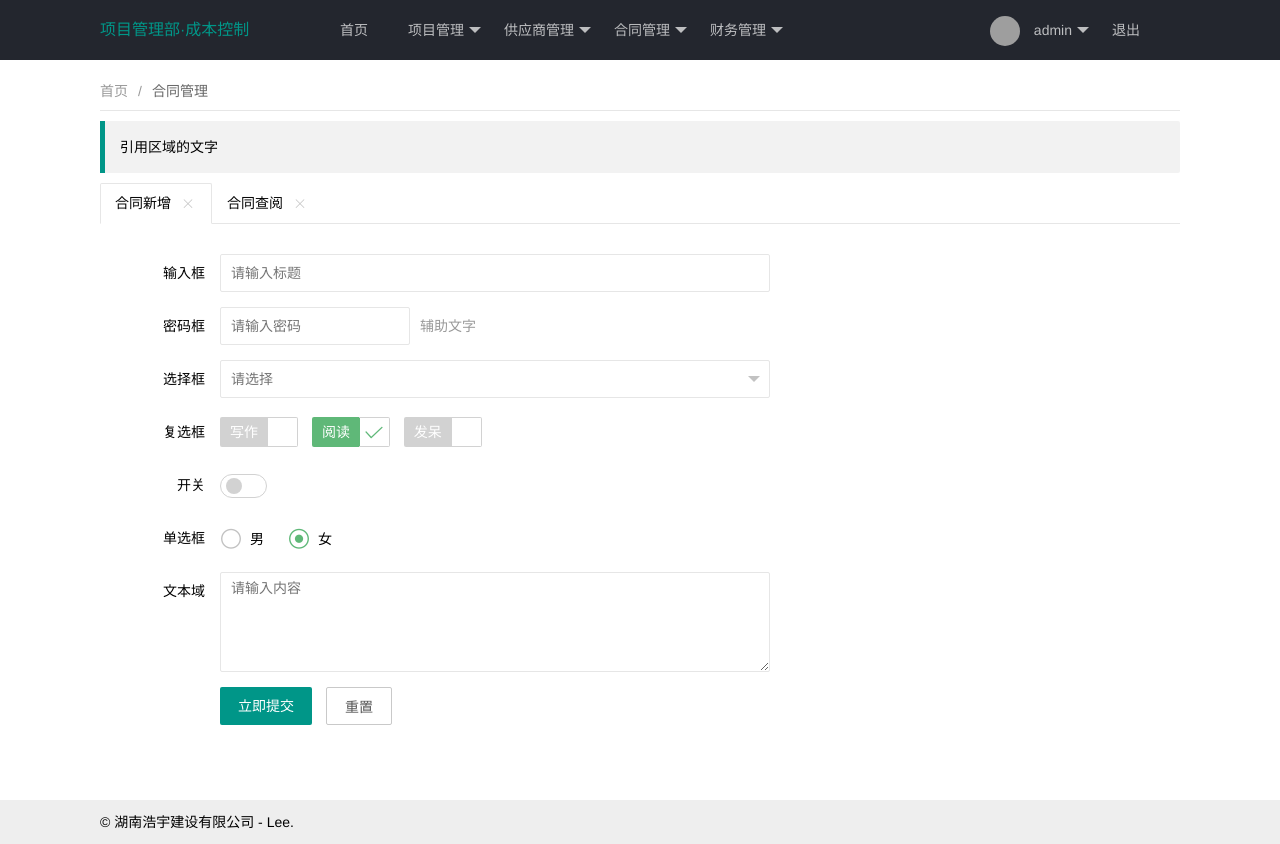
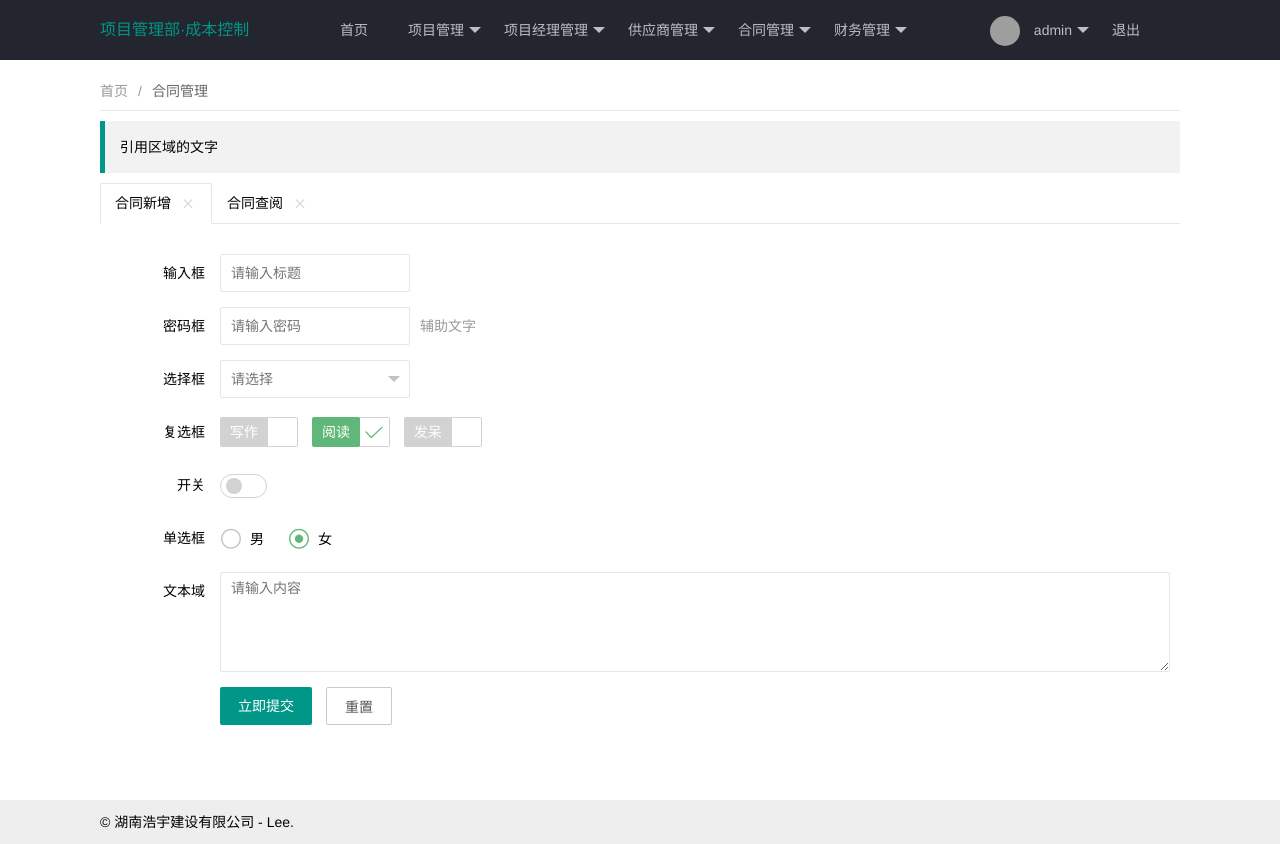
Before and after one commit to LeeSine360/hy, a PHP site: page / in a window 1280 px wide. Run offline with PHP 8.4, Linux system fonts and the light colour scheme; grey boxes are pictures that could not be loaded.

Commit message:
添加参考文件 layuicms

```diff
--- a/index.html
+++ b/index.html
@@ -15,39 +15,45 @@
     <div class="layui-logo">项目管理部·成本控制</div>
     <!-- 头部区域（可配合layui已有的水平导航） -->
     <ul class="layui-nav layui-layout-left">
-      <li class="layui-nav-item"><a href="">首页</a></li>
+      <li class="layui-nav-item"><a href="javascript:;">首页</a></li>
       <li class="layui-nav-item">
-        <a href="">项目管理</a>
+        <a href="javascript:;">项目管理</a>
         <dl class="layui-nav-child">
-          <dd><a href="">项目新增</a></dd>
-          <dd><a href="">项目查阅</a></dd>
+          <dd><a href="javascript:;" data-menu="proAdd">项目新增</a></dd>
+          <dd><a href="javascript:;" data-menu="proQuery">项目查阅</a></dd>
         </dl>
       </li>
       <li class="layui-nav-item">
-        <a href="">供应商管理</a>
+        <a href="javascript:;">项目经理管理</a>
         <dl class="layui-nav-child">
-          <dd><a href="">供应商新增</a></dd>
-          <dd><a href="">供应商查阅</a></dd>
+          <dd><a href="javascript:;" data-menu="managerAdd">项目经理新增</a></dd>
+          <dd><a href="javascript:;" data-menu="managerQuery">项目经理查阅</a></dd>
         </dl>
       </li>
       <li class="layui-nav-item">
-        <a href="">合同管理</a>
+        <a href="javascript:;">供应商管理</a>
         <dl class="layui-nav-child">
-          <dd><a href="">合同新增</a></dd>
-          <dd><a href="">合同查阅</a></dd>
-          <dd><a href="">合同审核（副总经办）</a></dd>
-          <dd><a href="">合同盖章确认（综合部）</a></dd>
-          <dd><a href="">合同存档</a></dd>
+          <dd><a href="javascript:;" data-menu="companyAdd">供应商新增</a></dd>
+          <dd><a href="javascript:;" data-menu="companyQuery">供应商查阅</a></dd>
+        </dl>
+      </li>
+      <li class="layui-nav-item">
+        <a href="javascript:;">合同管理</a>
+        <dl class="layui-nav-child">
+          <dd><a href="javascript:;" data-menu="contractAdd">合同新增</a></dd>
+          <dd><a href="javascript:;" data-menu="contractQuery">合同查阅</a></dd>
+          <dd><a href="javascript:;" data-menu="contractVerify">合同审核（副总经办）</a></dd>
+          <dd><a href="javascript:;" data-menu="contractConfirm">合同盖章确认（综合部）</a></dd>
+          <dd><a href="javascript:;" data-menu="contractSave">合同存档</a></dd>
         </dl>
       </li>
       <li class="layui-nav-item">
         <a href="javascript:;">财务管理</a>
         <dl class="layui-nav-child">
-          <dd><a href="">报销申请</a></dd>
-          <dd><a href="">报销查询</a></dd>
-          <dd><a href="">报销审核（财务部）</a></dd>
-          <dd><a href="">对账单录入</a></dd>
-          <dd><a href="">结算单录入</a></dd>
+          <dd><a href="javascript:;" data-menu="financeAdd">报销申请</a></dd>
+          <dd><a href="javascript:;" data-menu="financeQuery">报销查询</a></dd>
+          <dd><a href="javascript:;" data-menu="financeVerify">报销审核（财务部）<span class="layui-badge-dot"></span></a></dd>
+          <dd><a href="javascript:;" data-menu="statementAdd">结算单录入</a></dd>
         </dl>
       </li>
     </ul>
@@ -58,11 +64,11 @@
           admin
         </a>
         <dl class="layui-nav-child">
-          <dd><a href="">基本资料</a></dd>
-          <dd><a href="">安全设置</a></dd>
+          <dd><a href="javascript:;">基本资料</a></dd>
+          <dd><a href="javascript:;">安全设置</a></dd>
         </dl>
       </li>
-      <li class="layui-nav-item"><a href="">退出</a></li>
+      <li class="layui-nav-item"><a href="javascript:;">退出</a></li>
     </ul>
   </div>
 
@@ -71,8 +77,8 @@
   <div class="layui-body">
     <!-- 内容主体区域 -->
     <span class="layui-breadcrumb">
-      <a href="">首页</a>
-      <a href=""><cite>合同管理</cite></a>
+      <a href="javascript:;">首页</a>
+      <a href="javascript:;"><cite>合同管理</cite></a>
     </span>
     <hr>
     <blockquote class="layui-elem-quote">引用区域的文字</blockquote>
@@ -86,7 +92,7 @@
           <form class="layui-form" action="">
             <div class="layui-form-item">
               <label class="layui-form-label">输入框</label>
-              <div class="layui-input-block">
+              <div class="layui-input-inline">
                 <input type="text" name="title" required  lay-verify="required" placeholder="请输入标题" autocomplete="off" class="layui-input">
               </div>
             </div>
@@ -99,12 +105,12 @@
             </div>
             <div class="layui-form-item">
               <label class="layui-form-label">选择框</label>
-              <div class="layui-input-block">
+              <div class="layui-input-inline">
                 <select name="city" lay-verify="required">
                   <option value=""></option>
                   <option value="0">北京</option>
                   <option value="1">上海</option>
-                  <option value="2">广州</option>
+                  <option value="2">广州广州广州广州广州广州广州广州广州广州广州广州</option>
                   <option value="3">深圳</option>
                   <option value="4">杭州</option>
                 </select>
@@ -120,13 +126,13 @@
             </div>
             <div class="layui-form-item">
               <label class="layui-form-label">开关</label>
-              <div class="layui-input-block">
+              <div class="layui-input-inline">
                 <input type="checkbox" name="switch" lay-skin="switch">
               </div>
             </div>
             <div class="layui-form-item">
               <label class="layui-form-label">单选框</label>
-              <div class="layui-input-block">
+              <div class="layui-input-inline">
                 <input type="radio" name="sex" value="男" title="男">
                 <input type="radio" name="sex" value="女" title="女" checked>
               </div>
@@ -161,9 +167,18 @@
 <script>
 //JavaScript代码区域
 layui.use('element', function(){
-  var element = layui.element;
-  console.log(element);
+  var element = layui.element,
+  $ = layui.$;
 
+  $(".layui-nav-item .layui-nav-child dd a").click(function(){
+    //$(this).append('<span class="layui-badge-dot"></span>');
+    console.log($(this).data("menu"));
+    element.tabAdd('.layui-tab', {
+      title: '选项卡的标题'
+      ,content: '选项卡的内容' //支持传入html
+      ,id: '选项卡标题的lay-id属性值'
+    });
+  });
 });
 layui.use('form', function(){
   var form = layui.form;
--- a/layui/css/global.css
+++ b/layui/css/global.css
@@ -3,5 +3,5 @@
 	/*border: 1px solid #eee;*/
 }
 .layui-show .layui-form{
-	margin-right: 400px;
+	margin-right: 0px;
 }
```
